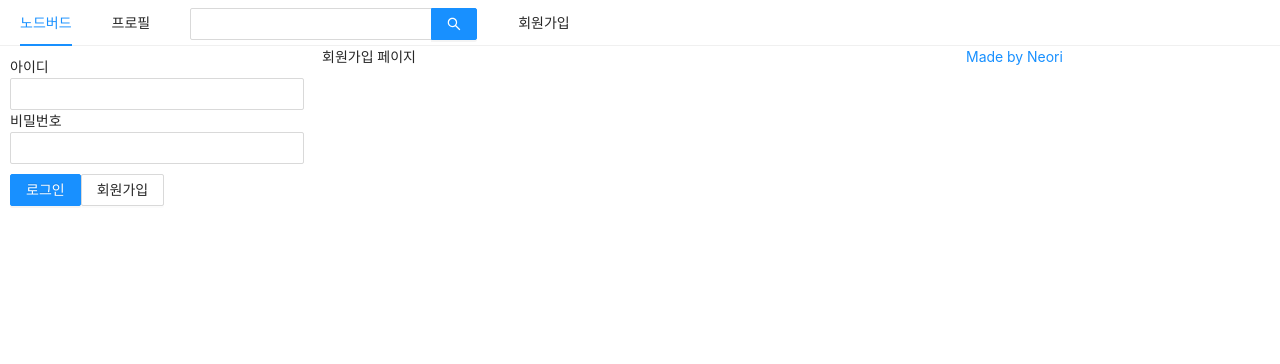
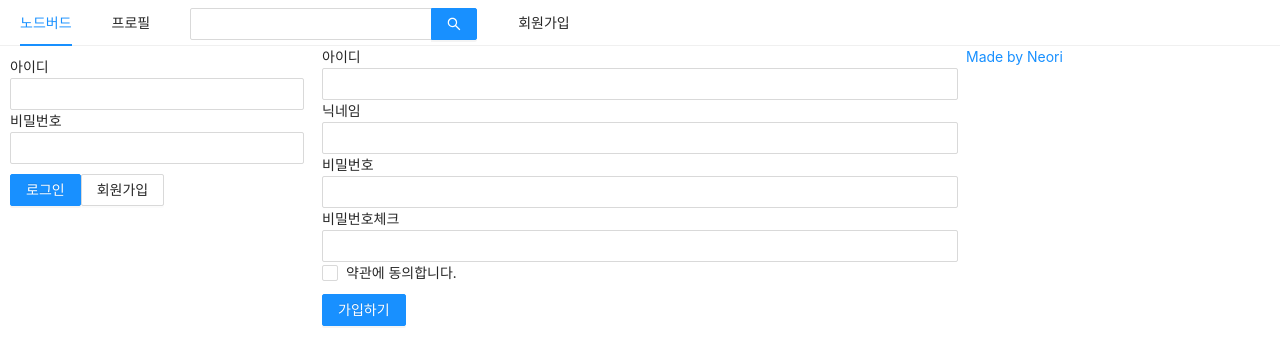
Before and after one commit to glassk/twitter-clone, a Next.js app in the folder client/: page /signup in a window 1280 px wide. Shown: the top 364 px of the page. Built offline with nearby package versions, Linux system fonts and the light colour scheme.

Commit message:
Feat: useInput Hook 추가 및 적용
- LoginForm 컴포넌트
- signup 페이지

```diff
--- a/client/components/LoginForm.js
+++ b/client/components/LoginForm.js
@@ -1,8 +1,9 @@
-import React, { useCallback, useState } from 'react';
+import React, { useCallback } from 'react';
 import PropTypes from 'prop-types';
 import { Form, Input, Button } from 'antd';
 import Link from 'next/link';
 import styled from 'styled-components';
+import useInput from '../hooks/useInput';
 
 const ButtonWrapper = styled.div`
   margin-top: 10px;
@@ -13,16 +14,8 @@
 `;
 
 const LoginForm = ({ setIsLoggedIn }) => {
-  const [id, setId] = useState('');
-  const [password, setPassword] = useState('');
-
-  const onChangeId = useCallback((e) => {
-    setId(e.target.value);
-  }, []);
-
-  const onChangePassword = useCallback((e) => {
-    setPassword(e.target.value);
-  }, []);
+  const [id, onChangeId] = useInput('');
+  const [password, onChangePassword] = useInput('');
 
   const onSubmitForm = useCallback(() => {
     console.log(id, password);
@@ -45,6 +38,7 @@
           value={password}
           onChange={onChangePassword}
           required
+          autoComplete="password"
         />
       </div>
       <ButtonWrapper>
--- /dev/null
+++ b/client/hooks/useInput.js
@@ -0,0 +1,11 @@
+import { useCallback, useState } from 'react';
+
+const useInput = (initialValue = null) => {
+  const [value, setValue] = useState(initialValue);
+  const handler = useCallback((e) => {
+    setValue(e.target.value);
+  }, []);
+  return [value, handler];
+};
+
+export default useInput;
--- a/client/pages/signup.js
+++ b/client/pages/signup.js
@@ -1,8 +1,109 @@
-import React from 'react';
+import React, { useCallback, useState } from 'react';
+import Head from 'next/head';
+import { Button, Checkbox, Form, Input } from 'antd';
+import styled from 'styled-components';
+
 import AppLayout from '../components/AppLayout';
+import useInput from '../hooks/useInput';
+
+const ErrorMessage = styled.div`
+  color: red;
+`;
 
 const Signup = () => {
-  return <AppLayout>회원가입 페이지</AppLayout>;
+  const [id, onChangeId] = useInput('');
+  const [nickname, onChangeNickname] = useInput('');
+  const [password, onChangePassword] = useInput('');
+
+  const [passwordCheck, setPasswordCheck] = useState('');
+  const [passwordError, setPasswordError] = useState(false);
+  const onChangePasswordCheck = useCallback(
+    (e) => {
+      setPasswordCheck(e.target.value);
+      setPasswordError(e.target.value !== password);
+    },
+    [password]
+  );
+
+  const [term, setTerm] = useState('');
+  const [termError, setTermError] = useState(false);
+  const onChangeTerm = useCallback((e) => {
+    setTerm(e.target.checked);
+    setTermError(false);
+  }, []);
+
+  const onSubmit = useCallback(() => {
+    if (password !== passwordCheck) {
+      return setPasswordError(true);
+    }
+    if (!term) {
+      return setTermError(true);
+    }
+    console.log(id, nickname, password);
+  }, [password, passwordCheck, term]);
+
+  return (
+    <AppLayout>
+      <Head>
+        <title>회원가입 | NodeBird</title>
+      </Head>
+      <Form onFinish={onSubmit}>
+        <div>
+          <label htmlFor="user-id">아이디</label>
+          <br />
+          <Input name="user-id" value={id} required onChange={onChangeId} />
+        </div>
+        <div>
+          <label htmlFor="user-nickname">닉네임</label>
+          <br />
+          <Input
+            name="user-nick"
+            value={nickname}
+            required
+            onChange={onChangeNickname}
+          />
+        </div>
+        <div>
+          <label htmlFor="user-password">비밀번호</label>
+          <br />
+          <Input
+            name="user-password"
+            type="password"
+            value={password}
+            required
+            onChange={onChangePassword}
+            autoComplete="password"
+          />
+        </div>
+        <div>
+          <label htmlFor="user-password-check">비밀번호체크</label>
+          <br />
+          <Input
+            name="user-password-check"
+            type="password"
+            value={passwordCheck}
+            required
+            onChange={onChangePasswordCheck}
+            autoComplete="password-check"
+          />
+          {passwordError && (
+            <ErrorMessage>비밀번호가 일치하지 않습니다.</ErrorMessage>
+          )}
+        </div>
+        <div>
+          <Checkbox name="user-term" checked={term} onChange={onChangeTerm}>
+            약관에 동의합니다.
+          </Checkbox>
+          {termError && <ErrorMessage>약관에 동의하셔야 합니다.</ErrorMessage>}
+        </div>
+        <div style={{ marginTop: 10 }}>
+          <Button type="primary" htmlType="submit">
+            가입하기
+          </Button>
+        </div>
+      </Form>
+    </AppLayout>
+  );
 };
 
 export default Signup;
```
